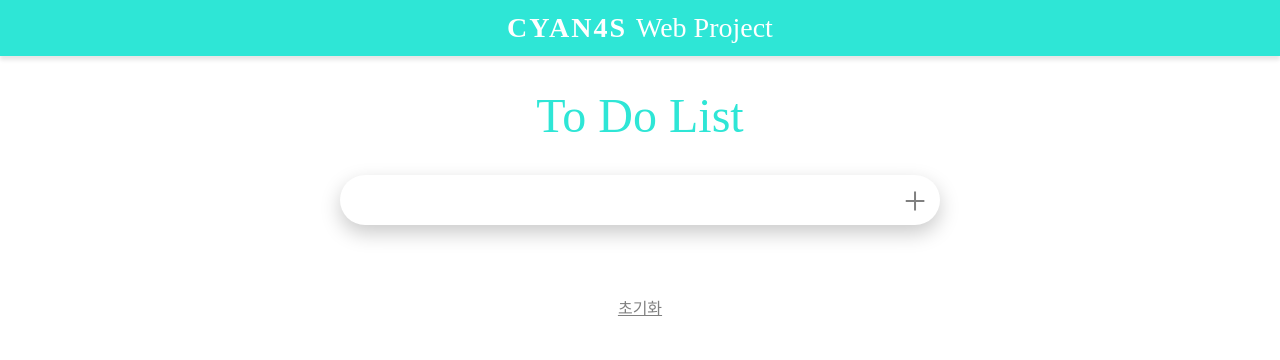
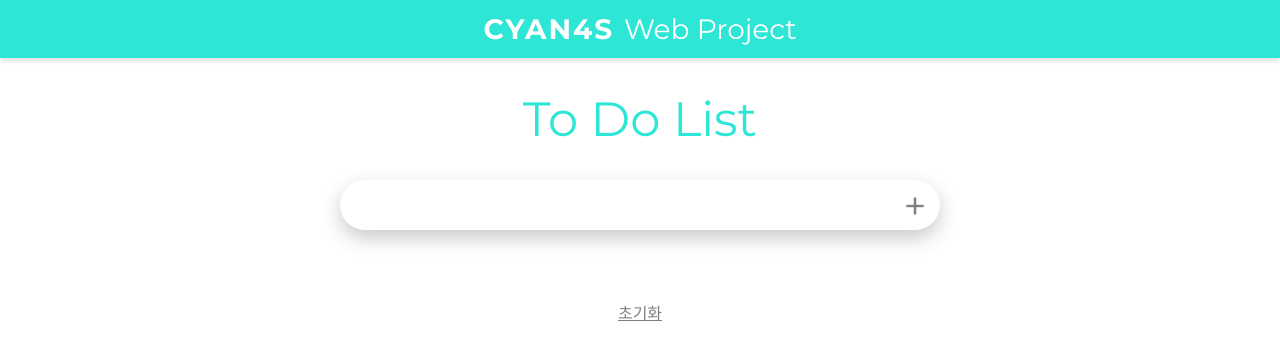
Before and after one commit to CYAN4S/ToDo, a plain HTML site: page index.html in a window 1280 px wide. Drawn offline with Linux system fonts and the light colour scheme.

Commit message:
add web font

```diff
--- a/index.html
+++ b/index.html
@@ -5,6 +5,7 @@
     <meta name="viewport" content="width=device-width, initial-scale=1.0">
     <meta http-equiv="X-UA-Compatible">
     <link rel="stylesheet" href="style.css">
+    <link href="https://fonts.googleapis.com/css?family=Montserrat:400,700|Noto+Sans+KR:400,700&display=swap" rel="stylesheet">
     <title>CYAN4S To Do</title>
 </head>
 
```
